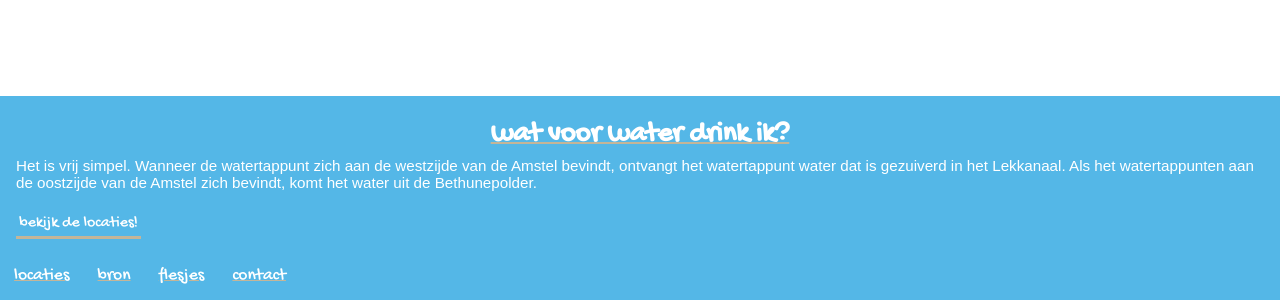
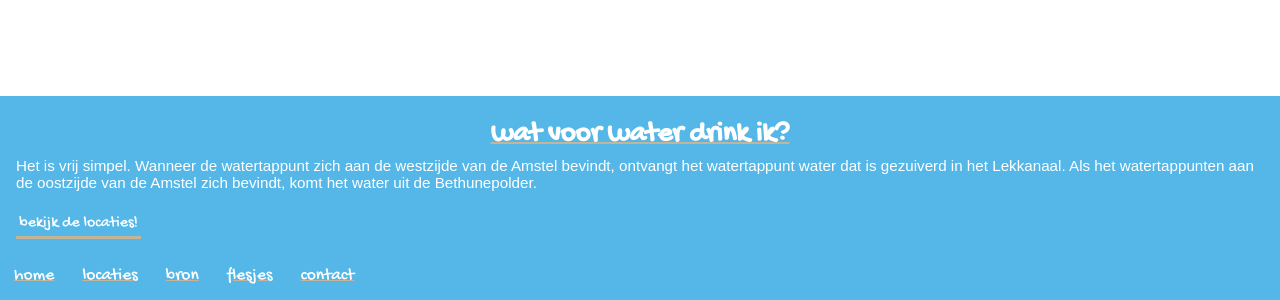
Before and after one commit to xavannahb/project-individual, a plain HTML site: page bron.html in a window 1280 px wide. Shown: the part 1943-2243 px from the top of the page. Drawn offline with Linux system fonts and the light colour scheme.

Commit message:
Final test 1.2

```diff
--- a/bron.html
+++ b/bron.html
@@ -13,6 +13,7 @@
         <div class="dropdown">
             <div class="dropbtn"><img src="dropdown-menu.png" alt="dropdown menu icon"></div>
             <div class="dropdown-content">
+                <a href="index.html">home</a>
                 <a href="locaties.html">locaties</a>
                 <a href="bron.html">bron</a>
                 <a href="flesjes.html">flesjes</a>
@@ -41,6 +42,7 @@
     <footer>
         <nav>
             <ul>
+                <li><a href="index.html">home</a></li>
                 <li><a href="locaties.html">locaties</a></li>
                 <li><a href="bron.html">bron</a></li>
                 <li><a href="flesjes.html">flesjes</a></li>
```
Also changed, not shown: contact.html (+2 -0 lines), flesjes.html (+2 -0 lines), index.html (+2 -0 lines), locaties.html (+2 -0 lines).
